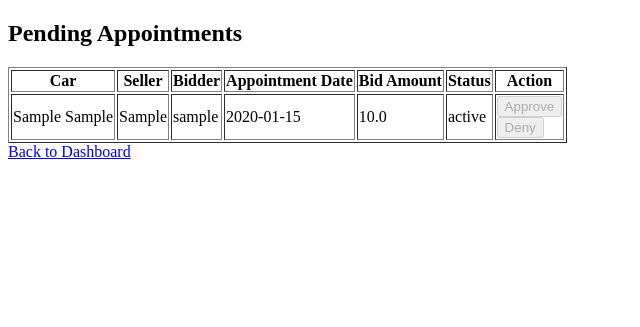
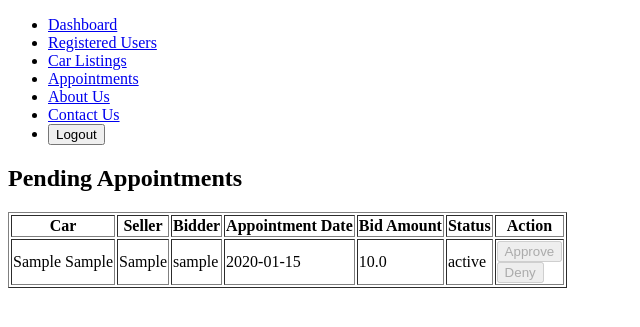
Before and after one commit to codeprty/used-car-portal, a Spring Boot app: page /appointments/admin in a window 1280 px wide. Shown: the top 327 px of the page, without its empty margins (0-640 px from the left). Run offline with Spring Boot 4, Linux system fonts and the light colour scheme; the visitor is signed in with stand-in values (Sample User, id 1); tables that the repository leaves empty hold one stand-in row (values such as "Sample post"); some of the project's set-up classes (security, data sources, template engines, error pages and the like) are left out, and stand-ins take their place.

Commit message:
Added the navigation menu.

```diff
--- a/src/main/resources/templates/admin-appointments.html
+++ b/src/main/resources/templates/admin-appointments.html
@@ -4,6 +4,20 @@
 <title>Admin - Manage Appointments</title>
 </head>
 <body>
+<ul>
+		<li><a th:href="@{/admin/dashboard}">Dashboard</a></li>
+		<li><a th:href="@{/admin/users}">Registered Users</a></li>
+		<li><a th:href="@{/admin/cars}">Car Listings</a></li>
+		<li><a th:href="@{/admin/appointments}">Appointments</a></li>
+		<li><a href="/about-us">About Us</a></li>
+		<li><a href="/contact-us">Contact Us</a></li>
+		<li>
+			<form action="/logout" method="post">
+				<input type="hidden" name="_csrf" th:value="${_csrf.token}" />
+				<button type="submit">Logout</button>
+			</form>
+		</li>
+	</ul>
 	<h2>Pending Appointments</h2>
 
 	<table border="1">
@@ -50,6 +64,5 @@
 
 	</table>
 
-	<a th:href="@{/admin/dashboard}">Back to Dashboard</a>
 </body>
 </html>
```
